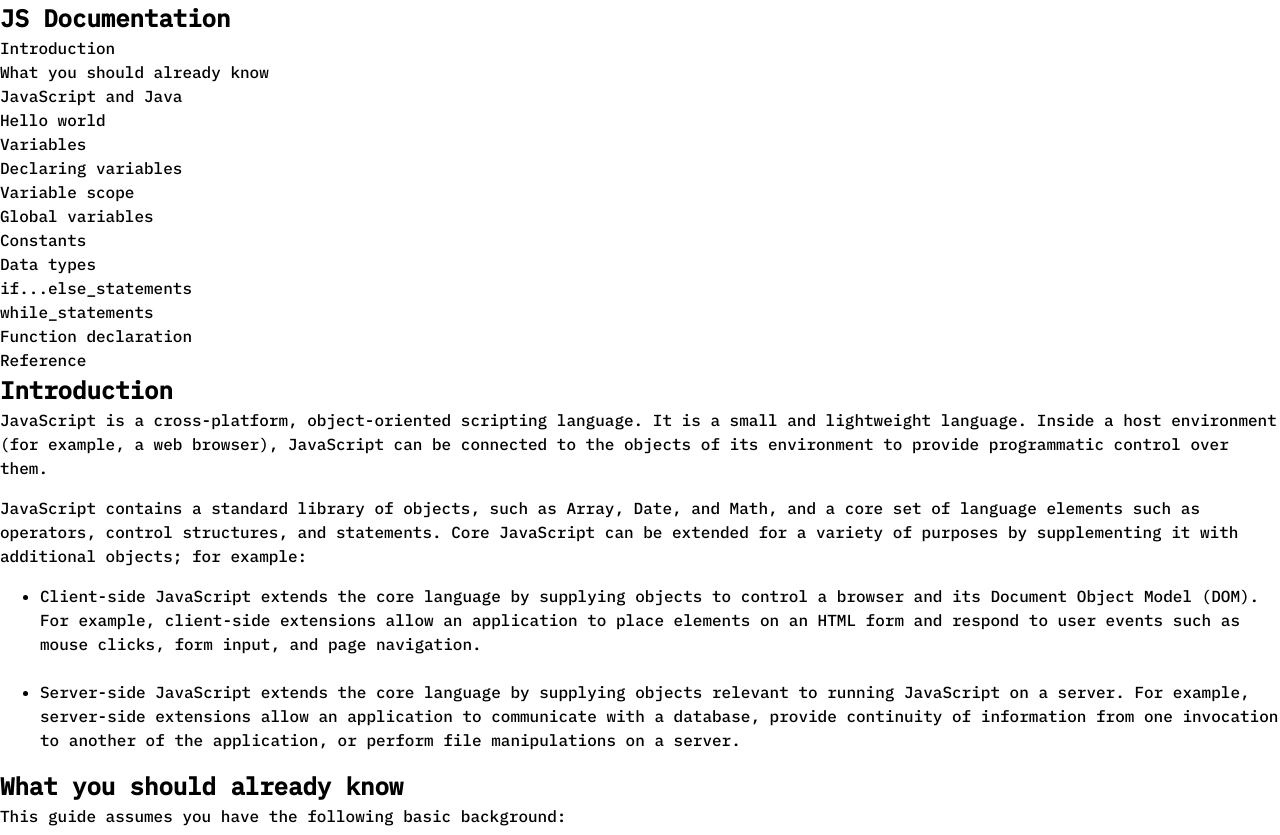
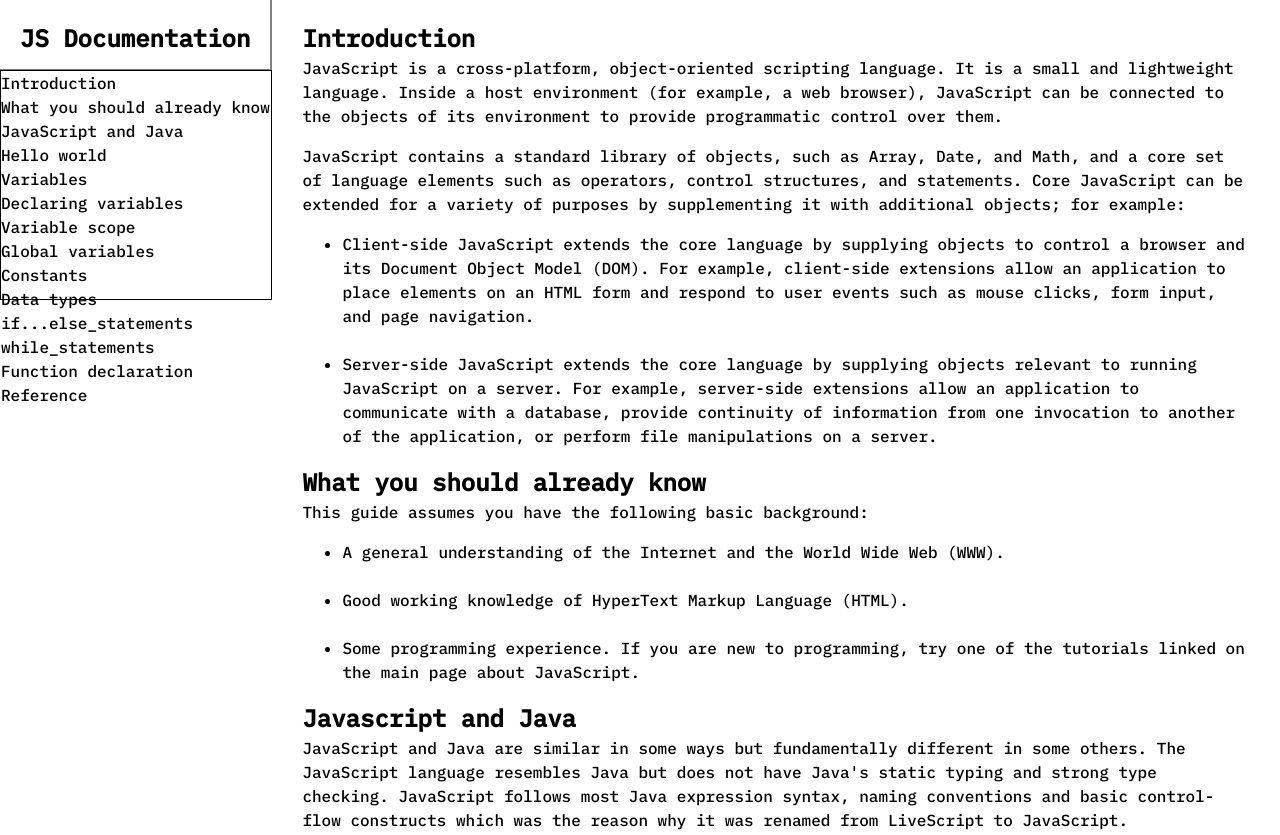
Before and after one commit to getromandev/BBG_techDocPage, a plain HTML site: page index.html in a window 1280 px wide. Shown: the top 835 px of the page. Drawn offline with Linux system fonts and the light colour scheme.

Commit message:
create grid template area for desktop viewport size

```diff
--- a/index.html
+++ b/index.html
@@ -8,7 +8,7 @@
         <link rel="stylesheet" href="style.css">
         <link href="https://fonts.googleapis.com/css2?family=IBM+Plex+Mono:wght@100;200;300;500&display=swap" rel="stylesheet">
     </head>
-<body class="grid-template-container">
+    <body class="grid-template-container" id="testMobile">
         <header class="title">
             <h2 class="js_documentation">JS Documentation</h2>
         </header>
@@ -507,7 +507,7 @@
                     <ul>
                         <li>
                             All the documentation in this page is taken from
-                        <a href="https://developer.mozilla.org/en-US/docs/Web/JavaScript/Guide">MDN</a>
+                            <a class='mdn' href="https://developer.mozilla.org/en-US/docs/Web/JavaScript/Guide">MDN</a>
                         </li>
                     </ul>
                 </article>
--- a/style.css
+++ b/style.css
@@ -87,6 +87,38 @@ textarea,
 select {
   font: inherit;
 }
+/* css reset 2020 END */
+
+.grid-template-container {
+  display: grid;
+  grid-template-columns: auto auto;
+  grid-template-rows: 70px 1000px;
+  grid-template-areas: "title section"
+                       "aside section";
+}
+
+#navbar {
+  grid-area: aside;
+  height: 230px;
+  border: 1px solid black;
+}
+
+#main-doc {
+  grid-area: section;
+  padding: 20px 30px 20px 30px;
+  overflow: scroll;
+}
+
+.title {
+  padding: 20px;
+  border-right: 2px solid gray;
+  border-bottom: 1px solid gray;
+  grid-area: title;
+}
+
+/*********
+ MEDIA QUERIES
+*********/
 
 /* Remove all animations and transitions for people that prefer not to see them */
 @media (prefers-reduced-motion: reduce) {
@@ -98,9 +130,11 @@ select {
   }
 }
 
-@media only screen and (max-width: 896px) {
+/* @media only screen and (min-width: 500px) and (max-width: 896px) */
+
+@media only screen and (mix-width: 896px) {
     /* layout the grid  */
-    .grid-template-container {
+    html #testMobile {
         display: grid;
         grid-template-columns: auto;
         grid-template-rows: auto, 1fr, auto;
@@ -139,6 +173,10 @@ select {
         margin: 15px;
     }
 
+    .mdn {
+      text-decoration: underline;
+    }
+
     #navbar {
         grid-area: nav;
         height: 230px;
```
Lines whose indentation alone changed are shown as unchanged.
